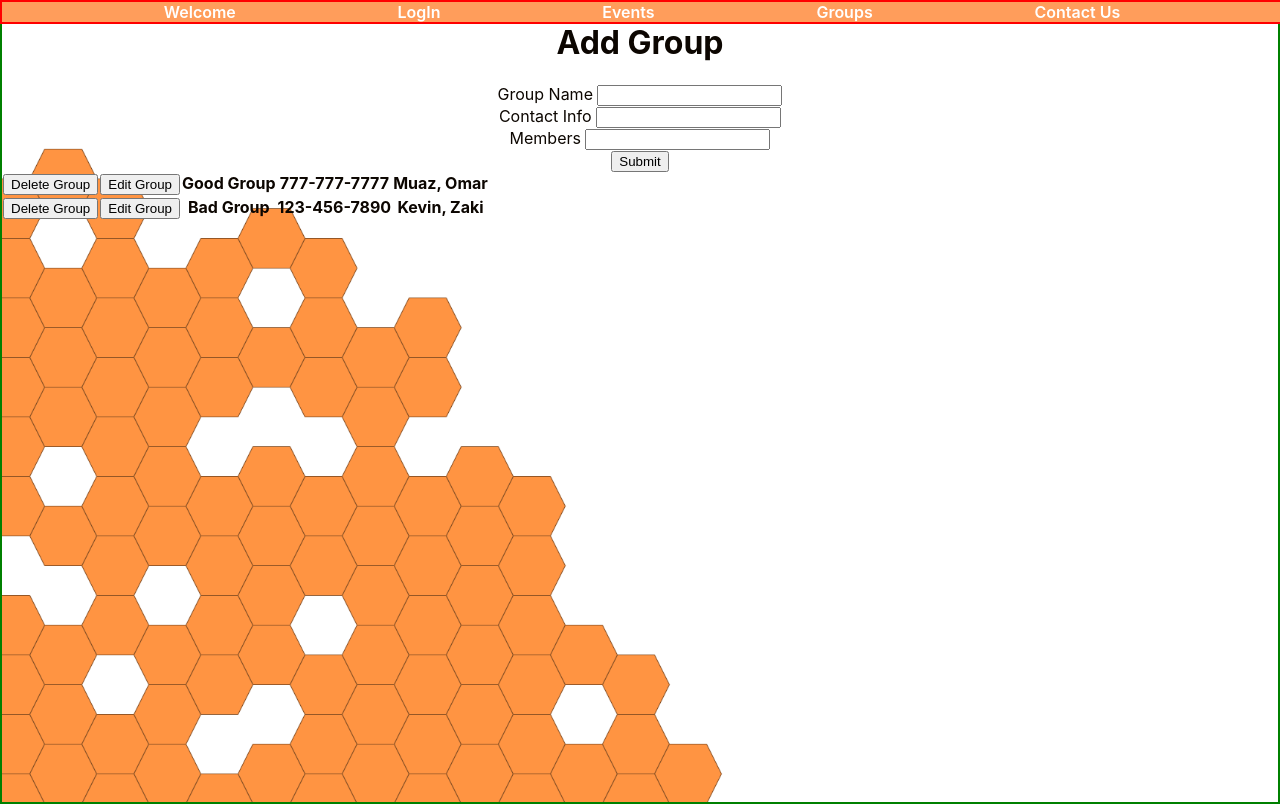
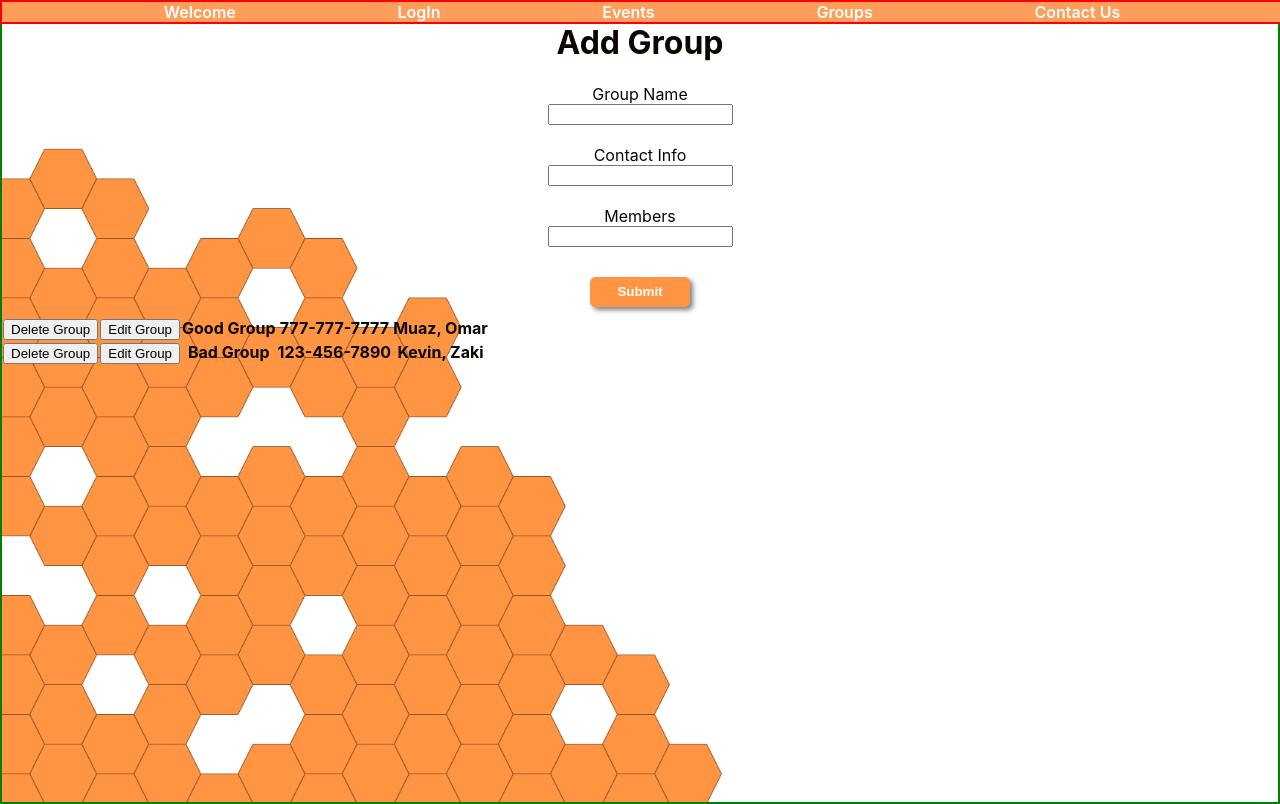
Before and after one commit to MuazAlhaidar/BeeHive, a React (Create React App) app in the folder client/: page /Groups in a window 1280 px wide. Built offline with nearby package versions, Linux system fonts and the light colour scheme.

Commit message:
Centered Group adding input

```diff
--- a/client/src/CSS/Group.css
+++ b/client/src/CSS/Group.css
@@ -3,3 +3,22 @@
   flex-grow: 1;
   height: 100vh;
 }
+
+.Group-AddGroup {
+  display: flex;
+  align-items: center;
+  flex-direction: column;
+}
+
+.Group-AddBtn {
+  background-color: #ff9442;
+  border: 1px solid #ff9442;
+  box-shadow: 3px 3px 5px gray;
+  color: #ffffff;
+  width: 100px;
+  height: 30px;
+  border-radius: 5px;
+  font-weight: bold;
+  margin-top: 10px;
+  margin-bottom: 10px;
+}
--- a/client/src/Pages/Group.tsx
+++ b/client/src/Pages/Group.tsx
@@ -22,7 +22,7 @@ function AddGroup(props: { userid: string; sendevent: any }) {
   return (
     <div>
       <h1>Add Group</h1>
-      <form onSubmit={handleSubmit}>
+      <form className="Group-AddGroup" onSubmit={handleSubmit}>
         <label> Group Name </label>
         <input
           type="text"
@@ -50,7 +50,7 @@ function AddGroup(props: { userid: string; sendevent: any }) {
           onChange={(e) => setMembers(e.target.value)}
         />
         <br />
-        <input type="submit" value="Submit" />
+        <input className="Group-AddBtn" type="submit" value="Submit" />
       </form>
     </div>
   );
```
